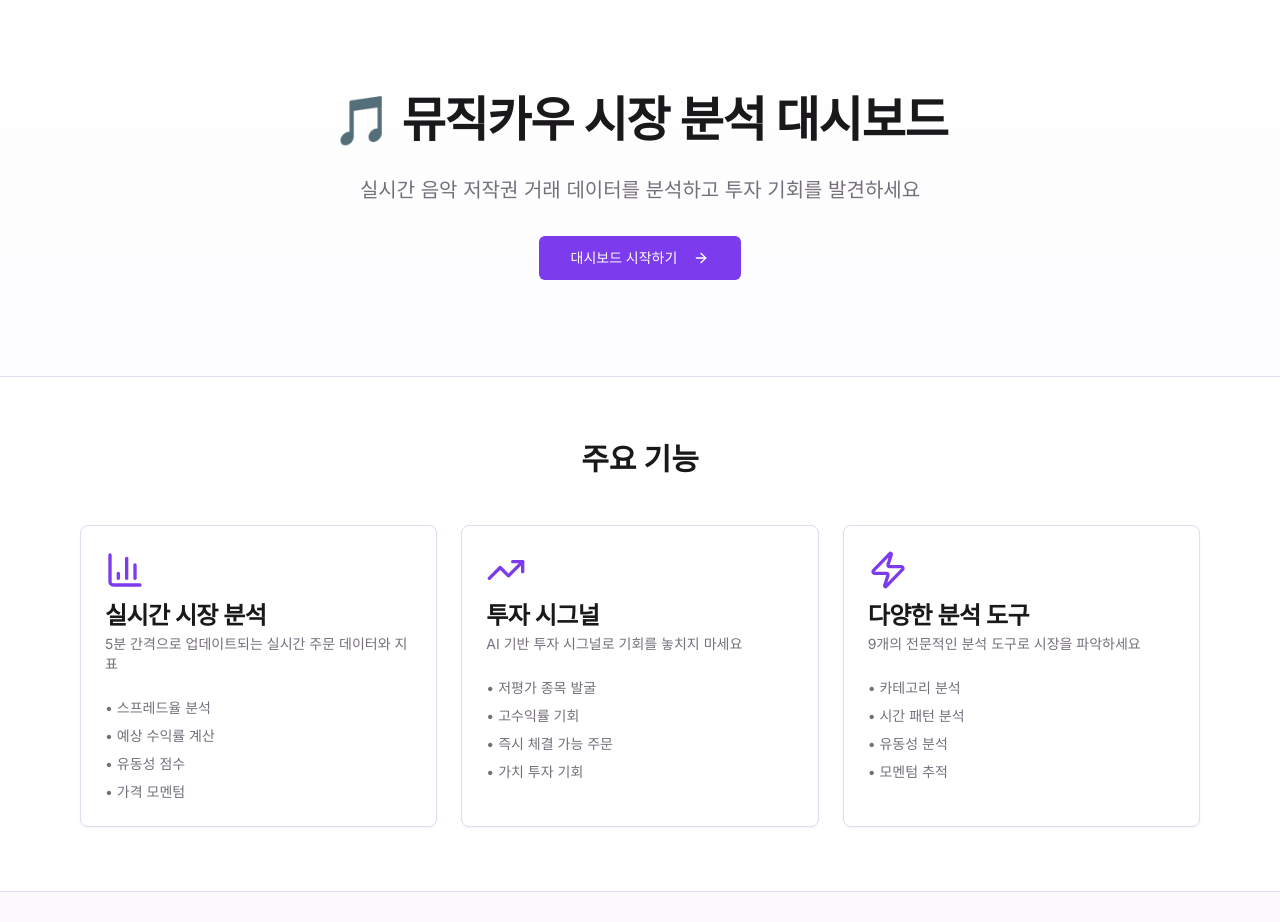
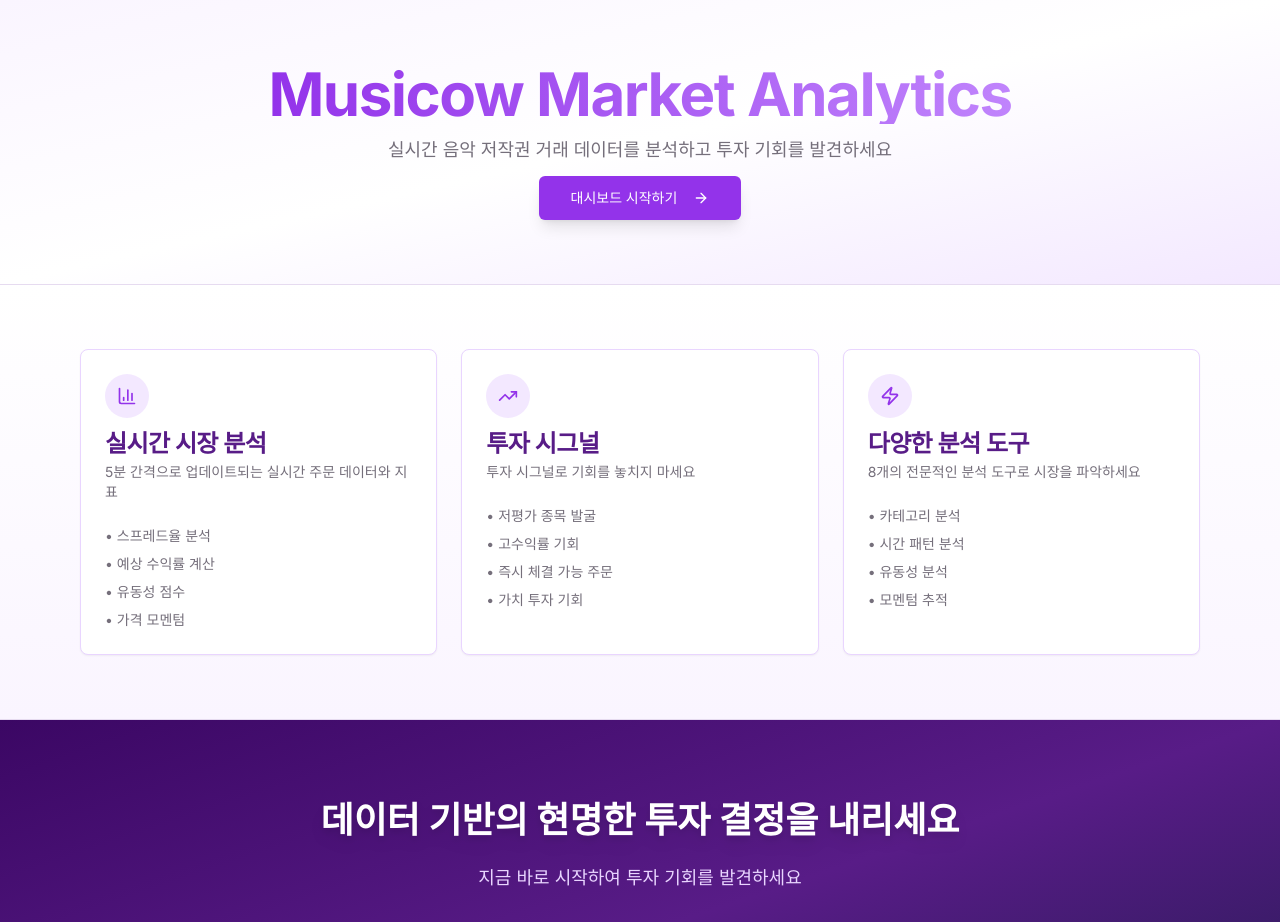
Before and after one commit to yongkyu4803/MCdata_nextjs, a Next.js app: page / in a window 1280 px wide. Shown: the top 922 px of the page. Built offline with nearby package versions, Linux system fonts and the light colour scheme.

Commit message:
dash251015

```diff
--- a/src/app/page.tsx
+++ b/src/app/page.tsx
@@ -13,17 +13,17 @@
   return (
     <main className="flex min-h-screen flex-col">
       {/* Hero Section */}
-      <section className="flex flex-1 flex-col items-center justify-center bg-gradient-to-b from-background to-muted/20 p-24">
-        <div className="max-w-4xl space-y-8 text-center">
-          <h1 className="text-5xl font-bold tracking-tight">
-            🎵 뮤직카우 시장 분석 대시보드
+      <section className="flex flex-1 flex-col items-center justify-center bg-gradient-to-br from-purple-50 via-white to-purple-100 py-16 px-24">
+        <div className="max-w-4xl space-y-3 text-center">
+          <h1 className="text-6xl font-bold tracking-tight bg-gradient-to-r from-purple-600 to-purple-400 bg-clip-text text-transparent">
+            Musicow Market Analytics
           </h1>
-          <p className="text-xl text-muted-foreground">
+          <h3 className="text-lg text-muted-foreground">
             실시간 음악 저작권 거래 데이터를 분석하고 투자 기회를 발견하세요
-          </p>
+          </h3>
           <div className="flex justify-center gap-4">
             <Link href="/dashboard">
-              <Button size="lg">
+              <Button size="lg" className="bg-purple-600 hover:bg-purple-700 text-white shadow-lg hover:shadow-xl transition-all">
                 대시보드 시작하기
                 <ArrowRight className="ml-2 h-5 w-5" />
               </Button>
@@ -33,14 +33,15 @@
       </section>
 
       {/* Features Section */}
-      <section className="border-t bg-background py-16">
+      <section className="border-t bg-gradient-to-b from-white to-purple-50 py-16">
         <div className="container mx-auto max-w-6xl px-4">
-          <h2 className="mb-12 text-center text-3xl font-bold">주요 기능</h2>
           <div className="grid gap-6 md:grid-cols-3">
-            <Card>
+            <Card className="border-purple-200 hover:shadow-lg transition-shadow">
               <CardHeader>
-                <BarChart3 className="mb-2 h-10 w-10 text-primary" />
-                <CardTitle>실시간 시장 분석</CardTitle>
+                <div className="rounded-full bg-purple-100 p-3 w-fit mb-2">
+                  <BarChart3 className="h-5 w-5 text-purple-600" />
+                </div>
+                <CardTitle className="text-purple-900">실시간 시장 분석</CardTitle>
                 <CardDescription>
                   5분 간격으로 업데이트되는 실시간 주문 데이터와 지표
                 </CardDescription>
@@ -55,12 +56,14 @@
               </CardContent>
             </Card>
 
-            <Card>
+            <Card className="border-purple-200 hover:shadow-lg transition-shadow">
               <CardHeader>
-                <TrendingUp className="mb-2 h-10 w-10 text-primary" />
-                <CardTitle>투자 시그널</CardTitle>
+                <div className="rounded-full bg-purple-100 p-3 w-fit mb-2">
+                  <TrendingUp className="h-5 w-5 text-purple-600" />
+                </div>
+                <CardTitle className="text-purple-900">투자 시그널</CardTitle>
                 <CardDescription>
-                  AI 기반 투자 시그널로 기회를 놓치지 마세요
+                  투자 시그널로 기회를 놓치지 마세요
                 </CardDescription>
               </CardHeader>
               <CardContent>
@@ -73,12 +76,14 @@
               </CardContent>
             </Card>
 
-            <Card>
+            <Card className="border-purple-200 hover:shadow-lg transition-shadow">
               <CardHeader>
-                <Zap className="mb-2 h-10 w-10 text-primary" />
-                <CardTitle>다양한 분석 도구</CardTitle>
+                <div className="rounded-full bg-purple-100 p-3 w-fit mb-2">
+                  <Zap className="h-5 w-5 text-purple-600" />
+                </div>
+                <CardTitle className="text-purple-900">다양한 분석 도구</CardTitle>
                 <CardDescription>
-                  9개의 전문적인 분석 도구로 시장을 파악하세요
+                  8개의 전문적인 분석 도구로 시장을 파악하세요
                 </CardDescription>
               </CardHeader>
               <CardContent>
@@ -94,19 +99,26 @@
         </div>
       </section>
 
-      {/* CTA Section */}
-      <section className="border-t bg-muted/30 py-16">
+      {/* CTA Section - Footer Style */}
+      <section className="border-t bg-gradient-to-br from-purple-950 via-purple-900 to-indigo-950 py-20">
         <div className="container mx-auto max-w-2xl px-4 text-center">
-          <h2 className="mb-4 text-3xl font-bold">지금 시작하세요</h2>
-          <p className="mb-8 text-muted-foreground">
+          <h2 className="mb-6 text-4xl font-bold text-white drop-shadow-lg">
             데이터 기반의 현명한 투자 결정을 내리세요
+          </h2>
+          <p className="mb-8 text-lg text-purple-200">
+            지금 바로 시작하여 투자 기회를 발견하세요
           </p>
           <Link href="/dashboard">
-            <Button size="lg" variant="default">
-              대시보드로 이동
+            <Button size="lg" className="bg-white hover:bg-purple-50 text-purple-900 font-semibold shadow-xl hover:shadow-2xl transition-all border-2 border-white hover:scale-105">
+              지금 시작하세요
               <ArrowRight className="ml-2 h-5 w-5" />
             </Button>
           </Link>
+          <div className="mt-12 pt-8 border-t border-purple-700/50">
+            <p className="text-sm text-purple-300">
+              © 2025 Musicow Dashboard | Made by GQAI
+            </p>
+          </div>
         </div>
       </section>
     </main>
```
